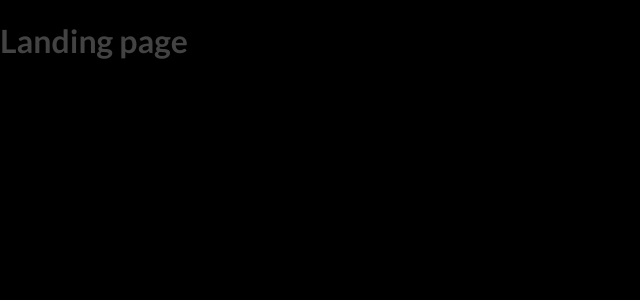
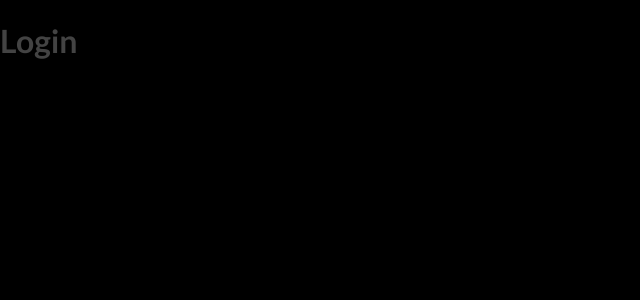
Before and after one commit to Ritu-bhangale/Club-Management, a React (Create React App) app in the folder club-management/: page /login in a window 1280 px wide. Shown: the top 300 px of the page, without its empty margins (0-640 px from the left). Built offline with nearby package versions, Linux system fonts and the light colour scheme.

Commit message:
Routing done

```diff
--- a/club-management/public/index.html
+++ b/club-management/public/index.html
@@ -10,11 +10,34 @@
       content="Web site created using create-react-app"
     />
     <link rel="apple-touch-icon" href="%PUBLIC_URL%/logo192.png" />
+    <!--
+      manifest.json provides metadata used when your web app is installed on a
+      user's mobile device or desktop. See https://developers.google.com/web/fundamentals/web-app-manifest/
+    -->
     <link rel="manifest" href="%PUBLIC_URL%/manifest.json" />
-    <title>Club Management</title>
+    <!--
+      Notice the use of %PUBLIC_URL% in the tags above.
+      It will be replaced with the URL of the `public` folder during the build.
+      Only files inside the `public` folder can be referenced from the HTML.
+
+      Unlike "/favicon.ico" or "favicon.ico", "%PUBLIC_URL%/favicon.ico" will
+      work correctly both with client-side routing and a non-root public URL.
+      Learn how to configure a non-root public URL by running `npm run build`.
+    -->
+    <title>React App</title>
   </head>
   <body>
     <noscript>You need to enable JavaScript to run this app.</noscript>
     <div id="root"></div>
+    <!--
+      This HTML file is a template.
+      If you open it directly in the browser, you will see an empty page.
+
+      You can add webfonts, meta tags, or analytics to this file.
+      The build step will place the bundled scripts into the <body> tag.
+
+      To begin the development, run `npm start` or `yarn start`.
+      To create a production bundle, use `npm run build` or `yarn build`.
+    -->
   </body>
 </html>
--- a/club-management/src/App.js
+++ b/club-management/src/App.js
@@ -1,13 +1,25 @@
 import './App.css';
+import Register from './pages/register/register';
+import Login from './pages/login/login';
+
+import {
+  BrowserRouter as Router,
+  Switch,
+  Route,
+  Routes,
+  Link,
+} from "react-router-dom";
 
 function App() {
   return (
-    <div>
-    <h1>Landing page</h1>
-    <p>Lorem, ipsum.</p>
-    <h2>Lorem, ipsum dolor.</h2>
-    <h3>Lorem ipsum dolor sit.</h3>
-    </div>
+    <>
+    <Router>
+      <Routes>
+        <Route path="/register" element={<Register/>}/>
+        <Route path="/login" element={<Login/>}/>
+      </Routes>
+    </Router>
+    </>
   );
 }
 
--- /dev/null
+++ b/club-management/src/pages/login/login.js
@@ -0,0 +1,11 @@
+import React from 'react';
+
+function Login() {
+    return (
+        <>
+        <h1>Login</h1>
+        </>
+    );
+}
+
+export default Login;
--- /dev/null
+++ b/club-management/src/pages/register/register.js
@@ -0,0 +1,11 @@
+import React from 'react';
+
+function Register() {
+    return (
+        <>
+        <h1>Regsiter</h1>
+        </>
+    );
+}
+
+export default Register;
```
Also changed, not shown: club-management/public/manifest.json.
